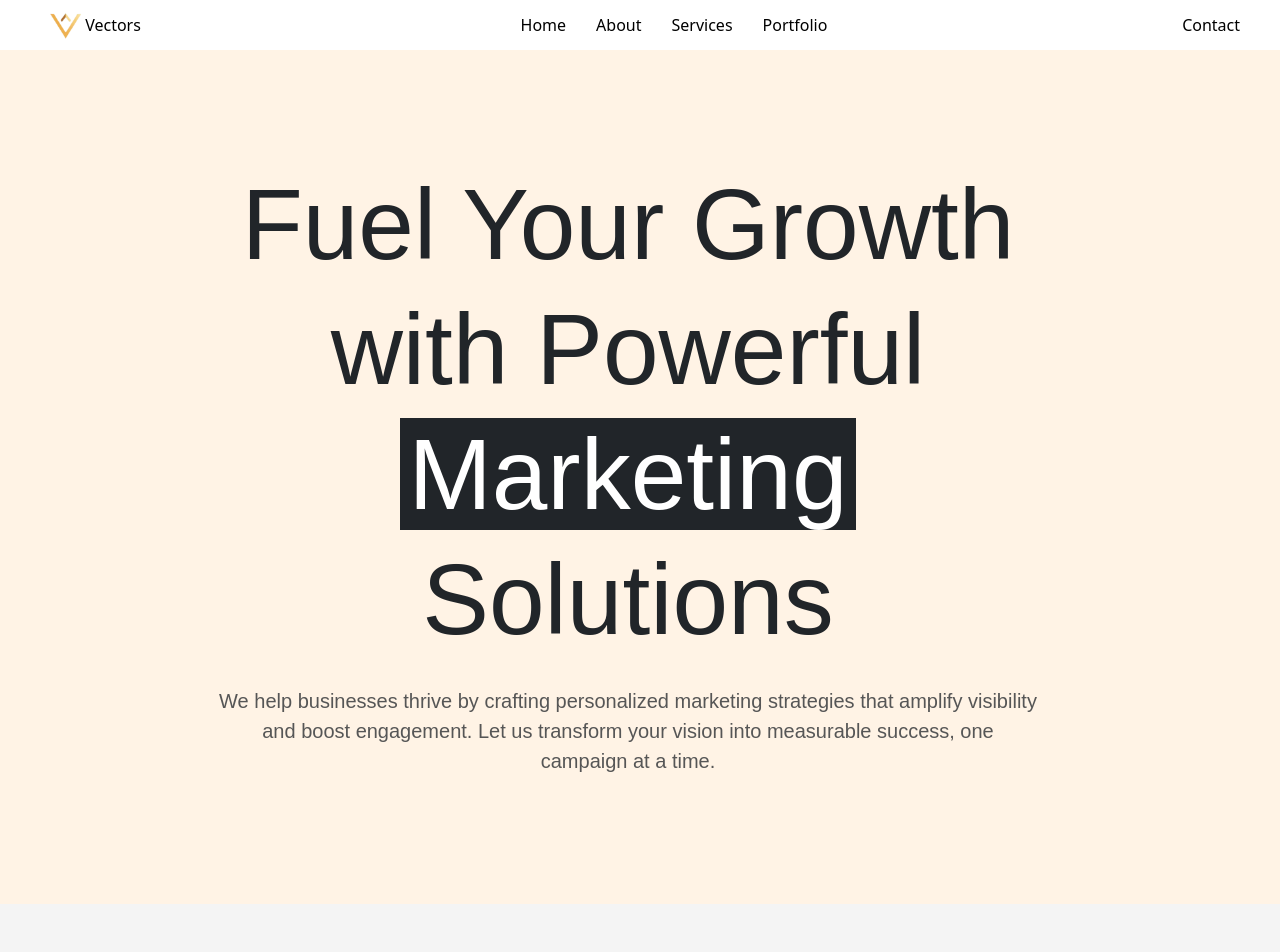
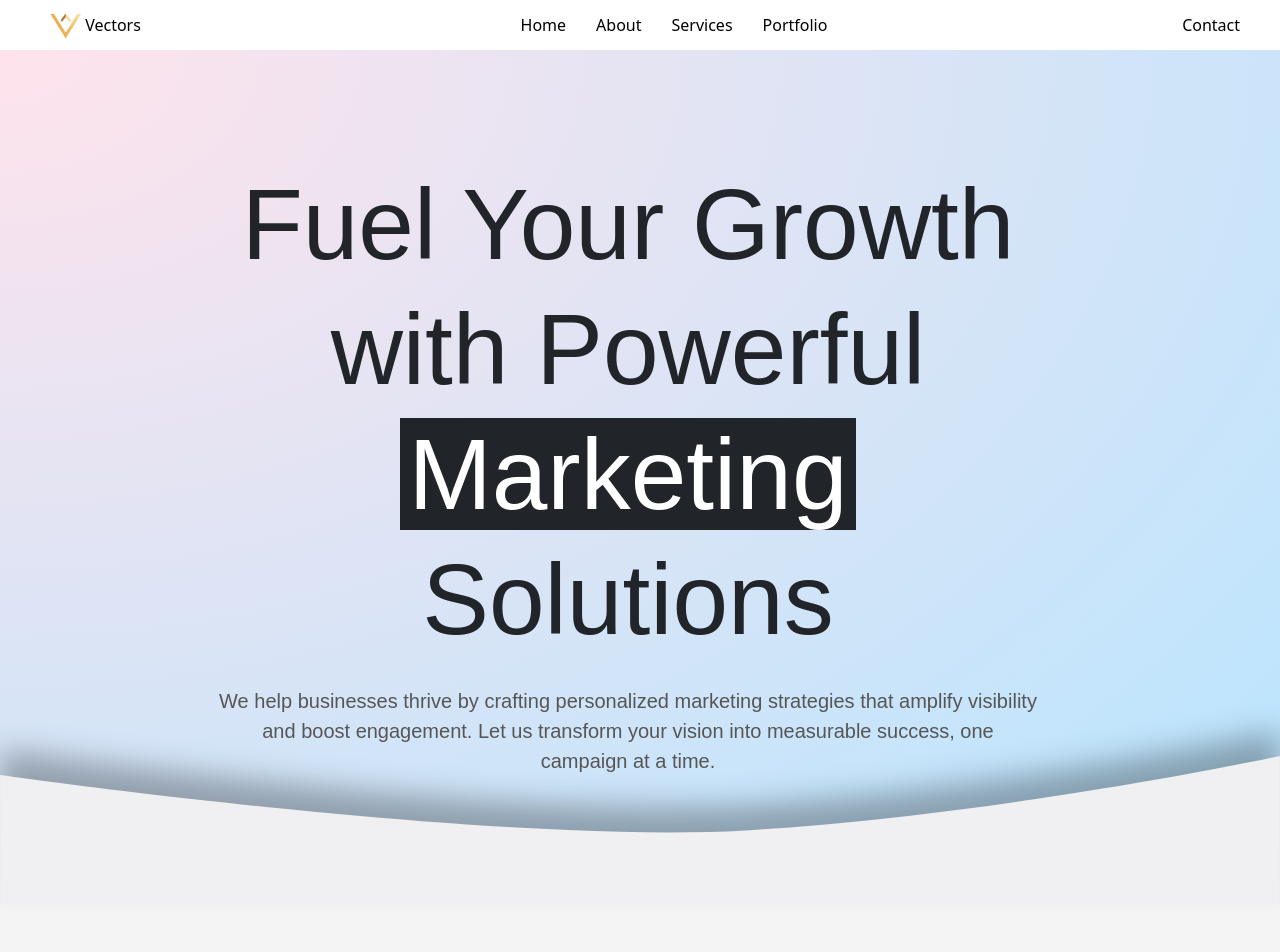
Before and after one commit to hruthiksiva/vectors-react, a React (Vite) app: page /marketing in a window 1280 px wide. Shown: the top 952 px of the page. Built offline with nearby package versions, Linux system fonts and the light colour scheme.

Commit message:
Create Individual Service pages phase2 components

```diff
--- a/src/Pages/Marketing.jsx
+++ b/src/Pages/Marketing.jsx
@@ -9,8 +9,8 @@ const ServicePage = () => {
     <>
       {/* <ServiceHero /> */}
       {/* <ServiceCards/> */}
-      <div className='d-flex justify-content-center purple py-5'>
-      <div className='conatiner-fluid py-5'>
+      <div className='d-flex justify-content-center herobg py-5 position-relative' style={{minHeight:'800px'}}>
+      <div className='conatiner-fluid py-5 '>
           <div className='row ' >
               <div className='container-fluid rounded-4' style={{ minheight:'300px'}}>
                     <div className='row w-100 py-3 d-flex justify-content-center'>
@@ -22,7 +22,11 @@ const ServicePage = () => {
                     </div>
               </div>
           </div>
-      </div>
+          <div className="col-12 ">
+            <svg xmlns="http://www.w3.org/2000/svg" className="shadowUp position-absolute w-100 origin-center transform scale-110" fill="none" viewBox="0 0 2262 263" style={{left:'0', bottom:'-1'}}>
+            <path fill-rule="evenodd" clip-rule="evenodd" d="M0 33.3596C0 33.3596 870 157.138 1318 131.5C1766 105.862 2262 0 2262 0V263H0L0 33.3596Z" fill="#f0eff2"></path></svg>
+         </div>
+    </div>
     </div>
 
       {/* Service Legacy */}
```
